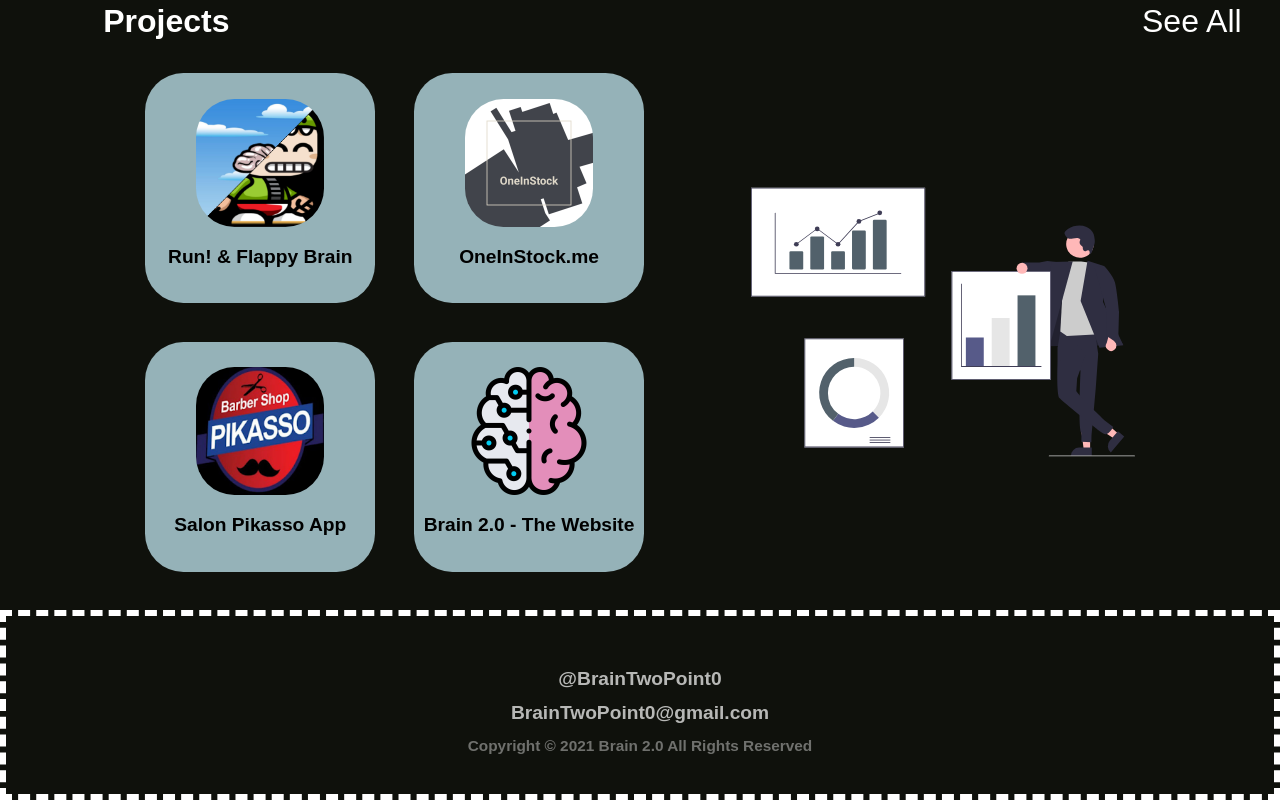
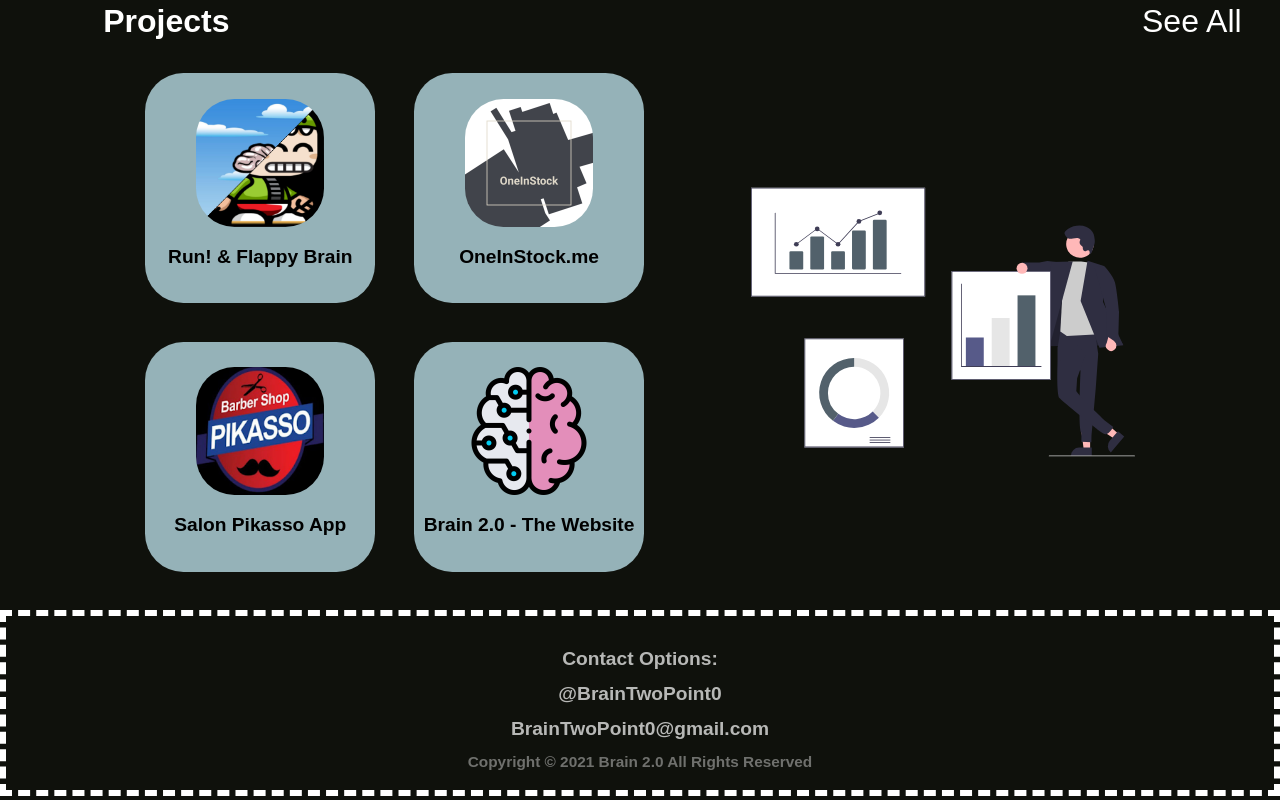
Before and after one commit to karimfawaz/brainTwoPoint0-website, a Next.js app: page / in a window 1280 px wide. Shown: the part 1527-2327 px from the top of the page. Built offline with nearby package versions, Linux system fonts and the light colour scheme; a web font is replaced by a local one.

Commit message:
Changed Nav Link and Footer

```diff
--- a/components/Footer.js
+++ b/components/Footer.js
@@ -19,12 +19,12 @@ const Footer = () => {
         }
     }, [controls, inView]);
     return (
-        <motion.footer ref={ref} initial="hidden" animate={controls} variants={{
+        <motion.footer id="footer" ref={ref} initial="hidden" animate={controls} variants={{
             hidden: { x: -100, opacity: 0 },
             visible: { x: 0, opacity: 1, transition: { delay: .5 } }
         }} className={footerStyles.footer}>
 
-
+            <h4 className={footerStyles.contactLink}>Contact Options:</h4>
 
             <a target="_blank" href="https://instagram.com/braintwopoint0">
 
--- a/components/Nav.js
+++ b/components/Nav.js
@@ -35,7 +35,7 @@ const Nav = () => {
             > Projects</Link>
             <Link className={navStyles.navItem}
                 activeClass="active"
-                to="contact"
+                to="footer"
                 spy={true}
                 smooth={true}
                 offset={0}
--- a/styles/Footer.module.css
+++ b/styles/Footer.module.css
@@ -1,7 +1,7 @@
  .footer {
      background-color: var(--one);
      border: 0.5vw dashed white;
-     padding: 3vw;
+     padding: 1.5vw;
  }
 
  .copyright {
```
